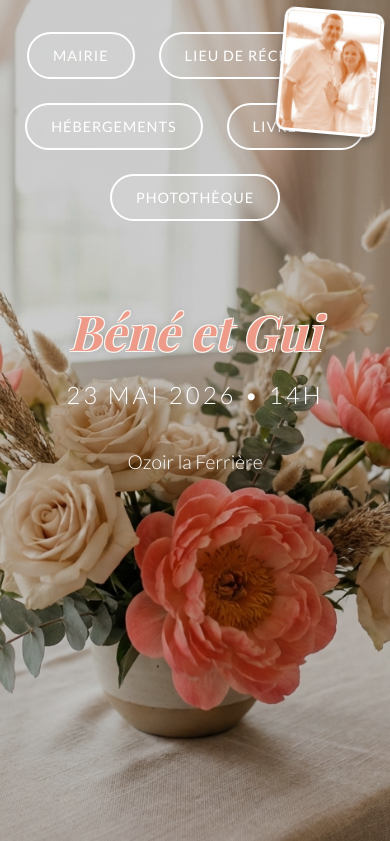
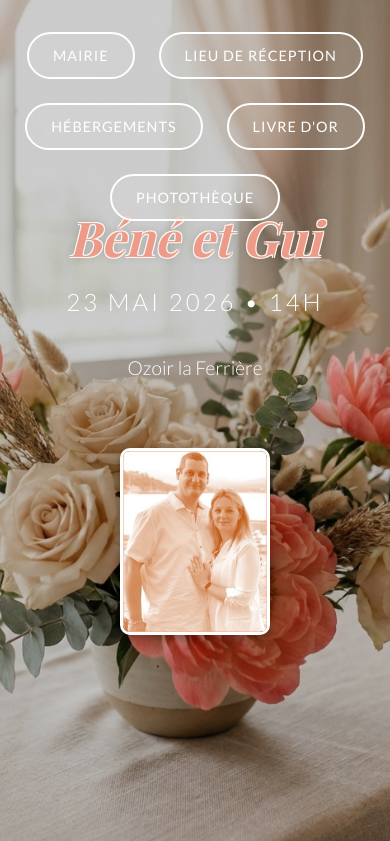
Before and after one commit to Vatel77/mariagebenegui.fr, a website: page index.html in a window 390 px wide. Shown: the top 841 px of the page. Drawn offline with nearby package versions, Linux system fonts and the light colour scheme; a web font is replaced by a local one.

Commit message:
Add files via upload

```diff
--- a/index.html
+++ b/index.html
@@ -14,7 +14,6 @@
 
     <!-- Hero Section -->
     <header class="hero">
-        <img src="images/couple_mini.jpg" alt="Béné & Gui" class="top-right-photo">
         <nav class="hero-nav fade-in">
             <ul>
                 <li><a href="#mairie" class="nav-btn">Mairie</a></li>
@@ -28,6 +27,7 @@
             <h1 class="hero-title">Béné et Gui</h1>
             <p class="hero-date">23 Mai 2026 &bull; 14h</p>
             <p class="hero-location">Ozoir la Ferrière</p>
+            <img src="images/couple_mini.jpg" alt="Béné & Gui" class="hero-photo">
         </div>
     </header>
 
--- a/style.css
+++ b/style.css
@@ -161,20 +161,15 @@ img {
     animation: fadeInUp 1.5s ease-out;
 }
 
-.top-right-photo {
-    position: absolute;
-    top: 20px;
-    right: 20px;
+.hero-photo {
+    display: block;
+    margin: 2rem auto 0 auto;
+    /* Center and add space above */
     width: 250px;
     height: auto;
     border-radius: 10px;
-    /* Slight rounded corners */
     border: 3px solid var(--white);
     box-shadow: 0 4px 10px rgba(0, 0, 0, 0.3);
-    z-index: 20;
-    /* Ensure it's above mostly everything */
-    transform: rotate(5deg);
-    /* Playful tilt */
 }
 
 .hero-title {
@@ -240,11 +235,10 @@ section {
         font-size: 3rem;
     }
 
-    /* Resize photo on mobile to avoid blocking nav/title */
-    .top-right-photo {
-        width: 100px;
-        top: 10px;
-        right: 10px;
+    /* Resize photo on mobile if needed */
+    .hero-photo {
+        width: 150px;
+        /* Slightly smaller on mobile */
     }
 
     :root {
```
